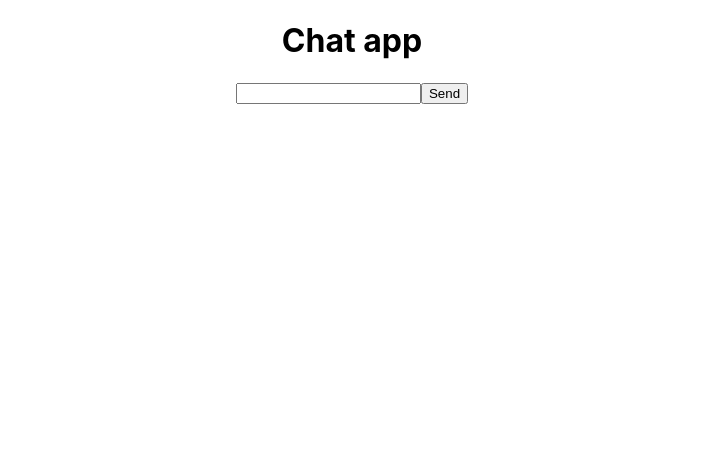
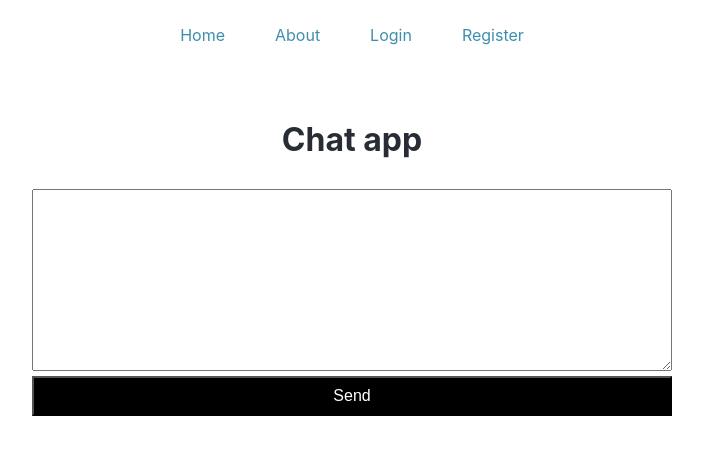
Before and after one commit to MoeSuo/chat-app, a React (Create React App) app: page / in a window 1280 px wide. Shown: the top 454 px of the page, without its empty margins (288-991 px from the left). Built offline with nearby package versions, Linux system fonts and the light colour scheme.

Commit message:
CSS added

```diff
--- a/package.json
+++ b/package.json
@@ -8,6 +8,8 @@
     "@testing-library/user-event": "^12.8.3",
     "react": "^17.0.2",
     "react-dom": "^17.0.2",
+    "react-router": "^5.2.0",
+    "react-router-dom": "^5.2.0",
     "react-scripts": "4.0.3",
     "web-vitals": "^1.1.1"
   },
--- a/src/App.css
+++ b/src/App.css
@@ -36,3 +36,58 @@
     transform: rotate(360deg);
   }
 }
+
+/*My style*/
+
+.main-nav{
+  text-align: center;
+  margin-bottom: 50px;
+  padding: 0 25px;
+}
+a{
+  color: #3d8fac;
+  text-decoration: none;
+  transition: all .25s ease;
+}
+a:hover{
+  color: #ffffff;
+  background-color: #282c34;
+  text-decoration: underline;
+}
+.main-nav a {
+  display: inline-block;
+  padding: 25px;
+}
+
+h1{
+  color: #282c34;
+}
+textarea {
+height: 10vh;
+padding: 50px 0;
+text-align: center;
+font-size: 1.4rem;
+
+}
+form{
+  display: flex;
+  flex-direction: column;
+  width: 50vw;
+  margin: auto;
+
+}
+button{
+  height: 40px;
+  background-color: rgb(0, 0, 0);
+  color: white;
+  font-size: 1rem;
+  cursor: pointer;
+  margin-top: 5px;
+}
+button:active{
+  position: relative;
+top: 2px;
+}
+button:hover{
+  font-size: 1.1rem;
+}
--- a/src/App.js
+++ b/src/App.js
@@ -1,5 +1,6 @@
 import React from 'react';
 import './App.css';
+
 import Chatbox from './components/Chatbox';
 
 class App extends React.Component {
@@ -29,7 +30,7 @@ class App extends React.Component {
       <h1> Chat app</h1>
       <Chatbox items={this.state.items} />
       <form className="message-form" onSubmit={this.onSubmit}>
-        <input value={this.state.term} onChange={this.onChange} />
+        <textarea value={this.state.term} onChange={this.onChange} />
         <button>Send</button>
       </form>
     </div>
--- /dev/null
+++ b/src/components/About.js
@@ -0,0 +1,15 @@
+import React from 'react';
+import './Chatbox.css';
+class About extends React.Component {
+
+    render(){
+
+        return (
+            <div>
+                <h1>About us</h1>
+            </div>
+        )
+    }
+}
+
+export default About;
--- /dev/null
+++ b/src/components/Chatbox.css
@@ -0,0 +1,9 @@
+
+ul{
+    color: blue;
+    max-width: 50vw;
+    text-align: center;
+    margin: 30px auto;
+    list-style-type: none;
+    overflow-wrap: break-word;
+}
--- a/src/components/Chatbox.js
+++ b/src/components/Chatbox.js
@@ -1,4 +1,5 @@
 import React from 'react';
+
 
 const Chatbox = props => (
 
--- a/src/index.js
+++ b/src/index.js
@@ -2,15 +2,32 @@ import React from 'react';
 import ReactDOM from 'react-dom';
 import './index.css';
 import App from './App';
-// import reportWebVitals from './reportWebVitals';
+import About from './components/About';
+import { BrowserRouter as Router, Route, Link, Switch} from 'react-router-dom';
 
-ReactDOM.render(
-  // <React.StrictMode>
-    <App />,
- /*  {</React.StrictMode>, }*/
-  document.getElementById('root'));
 
-// If you want to start measuring performance in your app, pass a function
-// to log results (for example: reportWebVitals(console.log))
-// or send to an analytics endpoint. Learn more: https://bit.ly/CRA-vitals
-// reportWebVitals();
+  class AppRouer extends React.Component {
+    render() {
+      return (
+        <Router>
+          <div className="app">
+            <nav className="main-nav" >
+              <Link to="/">Home</Link>
+              <Link to="/about">About</Link>
+              <Link to="/login">Login</Link>
+              <Link to="/register">Register</Link>
+            </nav>
+            <Switch>
+              <Route path="/" exact component={App} />
+              <Route path="/about" exact component={About} />
+              {/* <Route path="/login" exact component={Login} /> */}
+              {/* <Route path="/register" exact component={Register} /> */}
+            </Switch>
+          </div>
+        </Router>
+
+      );
+    }
+  }
+
+  ReactDOM.render(<AppRouer />, document.getElementById('root'));
```
Also changed, not shown: 1 other file (tests, documents, lock files or other folders).
